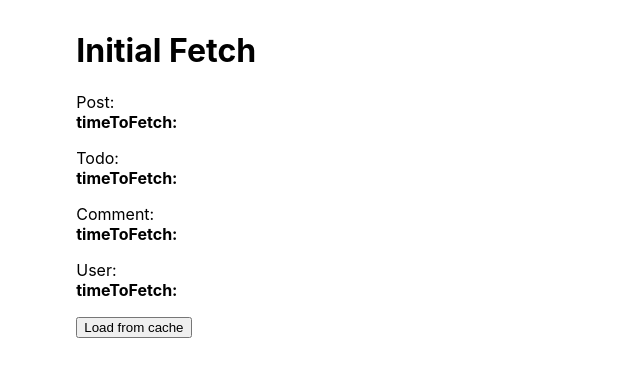
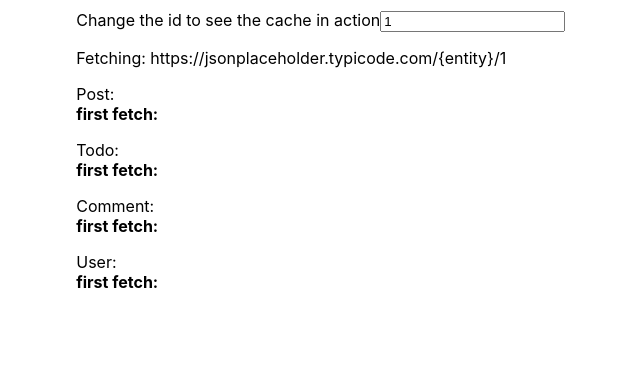
Before and after one commit to barelyhuman/choxy, a Next.js app in the folder example/: page / in a window 1280 px wide. Shown: the top 376 px of the page, without its empty margins (170-810 px from the left). Built offline with nearby package versions, Linux system fonts and the light colour scheme; no server answers.

Commit message:
make the example dynamic

```diff
--- a/example/pages/index.js
+++ b/example/pages/index.js
@@ -19,33 +19,38 @@ const useCache = createUseCache(_fetcher)
 
 export default function Home() {
   const { cache } = useCache()
-  const [readFromCache, setReadFromCache] = useState(false)
+  const [id, setId] = useState(1)
 
   return (
     <div>
-      <h1>Initial Fetch</h1>
+      <label>Change the id to see the cache in action</label>
+
+      <input type="text" value={id} onChange={e => setId(e.target.value)} />
+
       <p>
-        <span>Post: {cache['posts.1']?.title}</span>
+        Fetching: https://jsonplaceholder.typicode.com/{'{entity}'}/{id}
+      </p>
+
+      <p>
+        <span>Post: {cache[`posts.${id}`]?.title}</span>
         <br />
-        <strong>timeToFetch:{cache['posts.1']?.timeToFetch}</strong>
+        <strong>first fetch:{cache[`posts.${id}`]?.timeToFetch}</strong>
       </p>
       <p>
-        Todo: {cache['todos.1']?.title}
+        Todo: {cache[`todos.${id}`]?.title}
         <br />
-        <strong>timeToFetch:{cache['todos.1']?.timeToFetch}</strong>
+        <strong>first fetch:{cache[`todos.${id}`]?.timeToFetch}</strong>
       </p>
       <p>
-        Comment: {cache['comments.1']?.body}
+        Comment: {cache[`comments.${id}`]?.body}
         <br />
-        <strong>timeToFetch:{cache['comments.1']?.timeToFetch}</strong>
+        <strong>first fetch:{cache[`comments.${id}`]?.timeToFetch}</strong>
       </p>
       <p>
-        User: {cache['users.1']?.username}
+        User: {cache[`users.${id}`]?.username}
         <br />
-        <strong>timeToFetch:{cache['users.1']?.timeToFetch}</strong>
+        <strong>first fetch:{cache[`users.${id}`]?.timeToFetch}</strong>
       </p>
-      <button onClick={() => setReadFromCache(true)}>Load from cache</button>
-      {readFromCache && <FromCache />}
       <style jsx>
         {`
           div {
@@ -58,16 +63,3 @@ export default function Home() {
     </div>
   )
 }
-
-function FromCache() {
-  const { cache } = useCache()
-  return (
-    <>
-      <h1>From Cache</h1>
-      <p>Post: {cache['posts.1']?.title}</p>
-      <p>Todo: {cache['todos.1']?.title}</p>
-      <p>Comment: {cache['comments.1']?.body}</p>
-      <p>User: {cache['users.1']?.username}</p>
-    </>
-  )
-}
```
